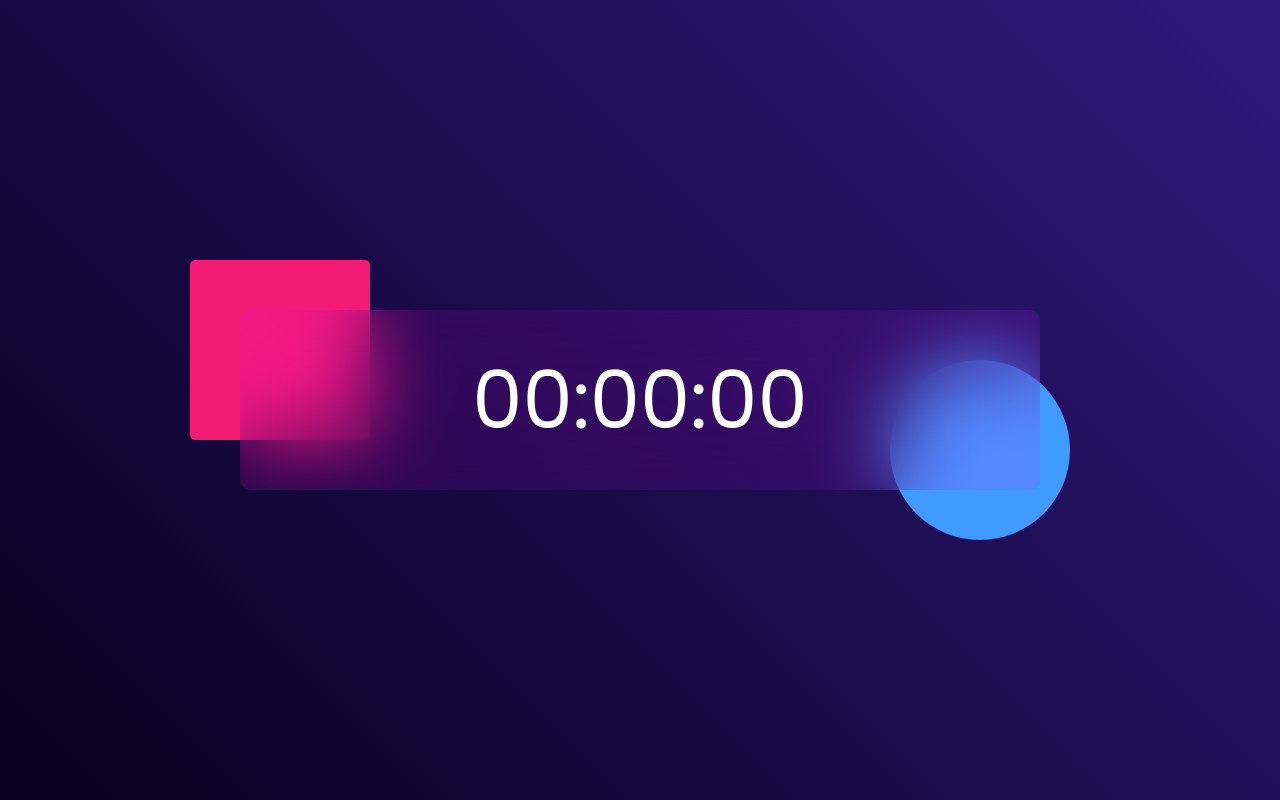
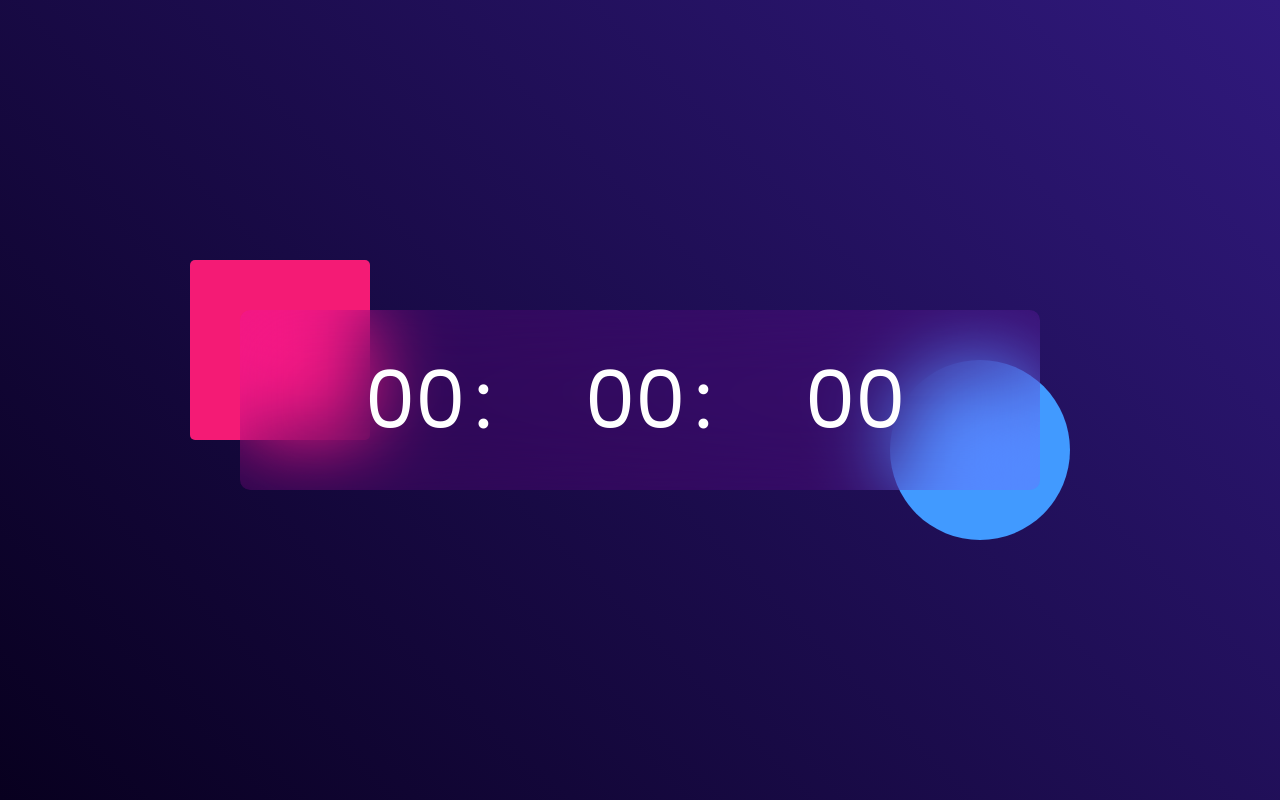
Before and after one commit to EversonMG96/Digital-cloak, a plain HTML site: page index.html in a window 1280 px wide. Drawn offline with Linux system fonts and the light colour scheme.

Commit message:
add .clock span styles css

```diff
--- a/src/css/style.css
+++ b/src/css/style.css
@@ -61,4 +61,6 @@
 
 .clock span {
     font-size: 80px;
+    width: 110px;
+    display: inline-block;
 }
```
